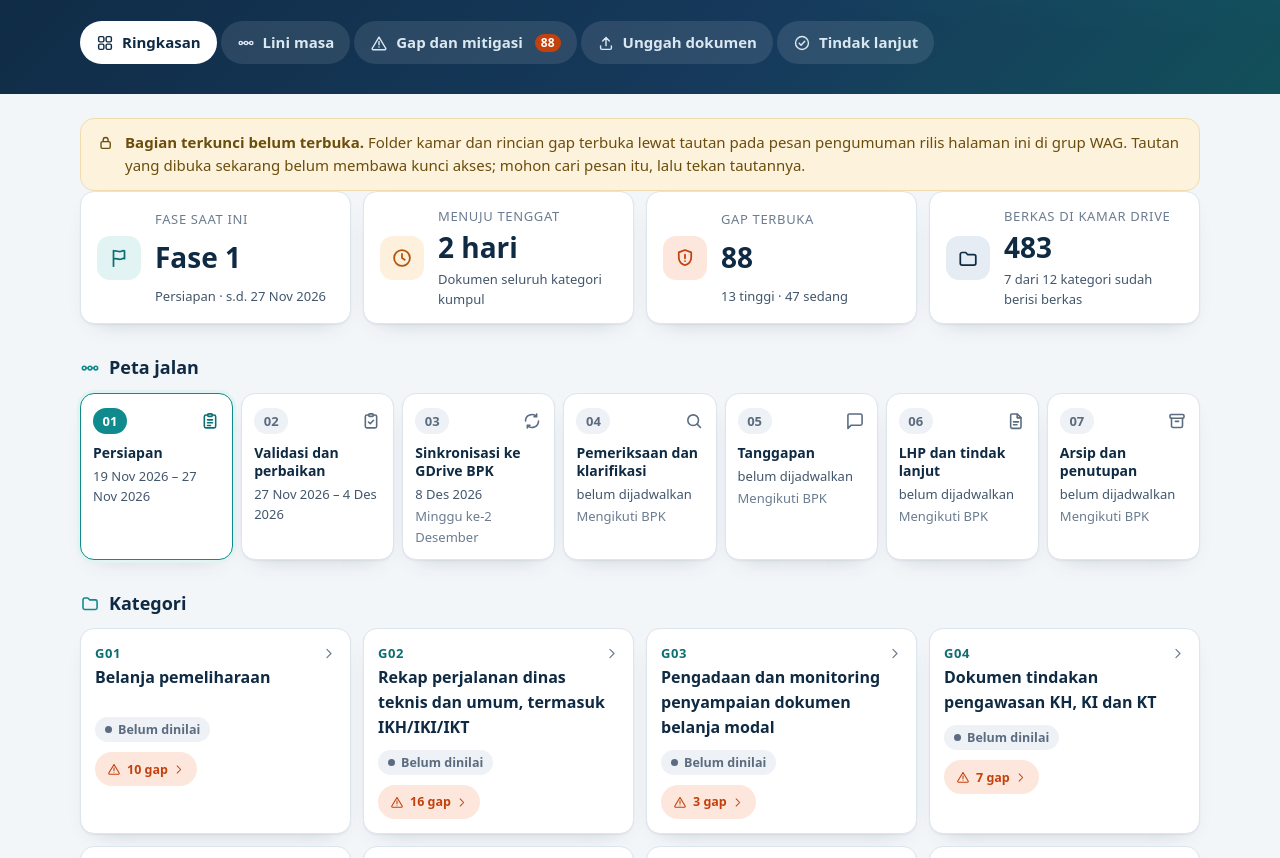
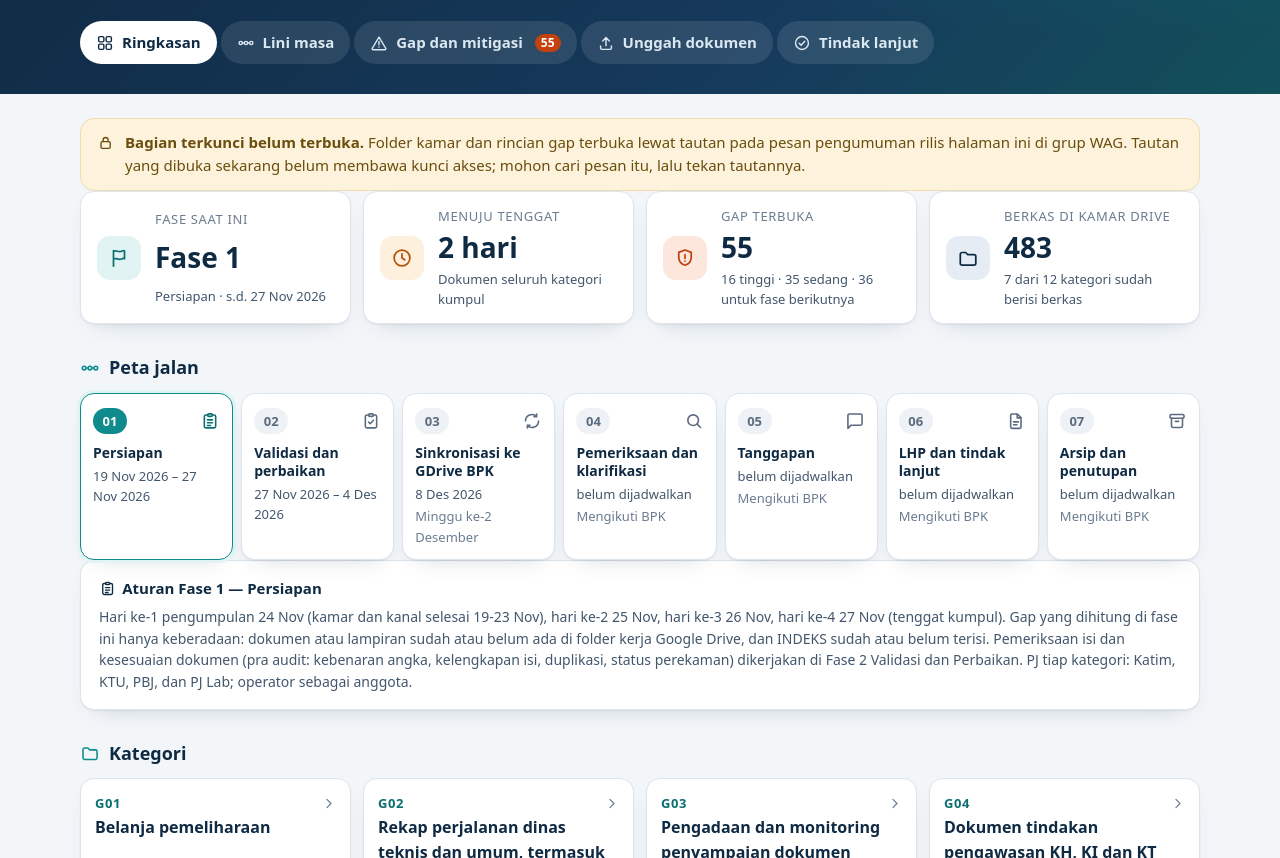
Before and after one commit to Slowlock35/pemeriksaan-bpk, a plain HTML site: page index.html in a window 1280 px wide. Shown: the part 129-987 px from the top of the page. Drawn offline with Linux system fonts and the light colour scheme.

Commit message:
Sinkronisasi rev 1411 - Rabu 25-11-2026 08.08 WITA

```diff
--- a/assets/inti.js
+++ b/assets/inti.js
@@ -18,7 +18,7 @@
   var KUNCI_SIMPAN = "halaman-bpk.tautan";   // tautan yang tersimpan di peramban setelah berhasil dibuka sekali
   /* Versi bentuk data yang dipahami skrip ini. Harus sama dengan page_modul.BENTUK (Python):
      peramban menyimpan skrip lama, dan skrip lama yang menerima data bentuk baru tampil kacau. */
-  var BENTUK = 4;
+  var BENTUK = 5;
   var TINGKAT = ["TINGGI", "SEDANG", "RENDAH", "PERLU_VERIFIKASI"];
   var BULAN = ["Jan", "Feb", "Mar", "Apr", "Mei", "Jun", "Jul", "Agu", "Sep", "Okt", "Nov", "Des"];
 
@@ -171,6 +171,19 @@
     return li;
   }
 
+  /* Aturan main fase yang sedang berjalan — teksnya dari kalender register (mis. batas fase
+     pengumpulan dokumen dan arti gapnya), bukan teks tetap di halaman. */
+  function aturanFase(f) {
+    if (!f || f.status !== "berjalan" || !f.ket) return null;
+    var k = el("div", "kartu kartu--lebar aturan-fase");
+    var h = el("strong", "aturan-fase__judul");
+    h.appendChild(ikon("daftar"));
+    h.appendChild(document.createTextNode("Aturan Fase " + f.no + " — " + f.nama));
+    k.appendChild(h);
+    k.appendChild(el("div", "aturan-fase__isi", f.ket));
+    return k;
+  }
+
   /* ---------- pembuka bagian terkunci ----------
    * Berkas: "BPKL" (4) · versi (1) · jumlah ulang PBKDF2 (4, big-endian) · garam (16) · iv (12) · isi terenkripsi. */
   function bukaKunci(token, buf) {
@@ -198,7 +211,7 @@
     keadaan: { data: null, linimasa: null, kunci: null },
     /* alat bantu untuk modul */
     el: el, ikon: ikon, ribuan: ribuan, tgl: tgl, label: label, judul: judul, kosong: kosong, sel: sel,
-    stikel: stikel, stikelTingkat: stikelTingkat, kartuFase: kartuFase, jumlahGap: jumlahGap,
+    stikel: stikel, stikelTingkat: stikelTingkat, kartuFase: kartuFase, aturanFase: aturanFase, jumlahGap: jumlahGap,
     rincianGap: rincianGap, namaKategori: namaKategori, nadaKesiapan: nadaKesiapan, teksDokumen: teksDokumen, pecahRingkasan: pecahRingkasan,
     tingkat: TINGKAT,
     daftar: function (m) { H.modul.push(m); return m; },
--- a/assets/modul/gap.js
+++ b/assets/modul/gap.js
@@ -14,6 +14,17 @@ Halaman.daftar({
     var buka = !!H.kunci("gap");
 
     p.appendChild(H.judul("Gap yang masih terbuka", "peringatan"));
+
+    /* gap fase berikutnya (isi dan eksekusi, pra audit) belum dikerjakan: hanya dihitung, tidak
+       dirinci — fase pengumpulan dokumen hanya mengukur keberadaan dokumen dan INDEKS */
+    var tunda = H.blok("gap").ditunda || {};
+    if (tunda.jumlah) {
+      var faseTunda = ((H.keadaan.linimasa || {}).fase || []).filter(function (f) { return f.no === tunda.fase; })[0];
+      var kartuTunda = H.el("div", "kartu kartu--lebar");
+      kartuTunda.appendChild(H.el("div", "bilah-hint", tunda.jumlah + " temuan isi dan eksekusi (pra audit) " +
+        "dikerjakan di Fase " + tunda.fase + (faseTunda ? " — " + faseTunda.nama : "") + "; belum dihitung di sini."));
+      p.appendChild(kartuTunda);
+    }
     if (!buka) {
       var ringkas = H.el("div", "kartu kartu--lebar");
       ringkas.appendChild(H.el("div", "gap__meta", "Total: " + H.jumlahGap(total) + " gap · " +
@@ -89,7 +100,7 @@ Halaman.daftar({
           isi.appendChild(atas);
           var bagian = g.untuk_tim ? H.pecahRingkasan(g.untuk_tim) : null;
           isi.appendChild(H.el("div", "gap__judul", bagian ? bagian.keadaan
-            : "Rincian temuan ini belum diringkas untuk tim; mohon disampaikan melalui PIC kategori " + H.namaKategori(g.kategori) + "."));
+            : "Rincian temuan ini belum diringkas untuk tim; mohon disampaikan melalui PJ kategori " + H.namaKategori(g.kategori) + "."));
           if (bagian && bagian.tindakan) isi.appendChild(H.el("div", "gap__tindakan", bagian.tindakan));
           if (g.diperbarui) isi.appendChild(H.el("div", "bilah-hint", "Diperbarui " + H.tgl(g.diperbarui)));
           li.appendChild(isi);
--- a/assets/modul/linimasa.js
+++ b/assets/modul/linimasa.js
@@ -9,8 +9,12 @@ Halaman.daftar({
   render: function (H, p) {
     p.appendChild(H.judul("Peta jalan tujuh fase", "jalur"));
     var ol = H.el("ol", "fase fase--rinci");
-    ((H.keadaan.linimasa || {}).fase || []).forEach(function (f) { ol.appendChild(H.kartuFase(f, true)); });
+    var daftarFase = (H.keadaan.linimasa || {}).fase || [];
+    daftarFase.forEach(function (f) { ol.appendChild(H.kartuFase(f, true)); });
     p.appendChild(ol);
+    /* aturan fase yang sedang berjalan — teks dari kalender register, bukan teks tetap halaman */
+    var aturan = H.aturanFase(daftarFase.filter(function (f) { return f.status === "berjalan"; })[0]);
+    if (aturan) p.appendChild(aturan);
 
     p.appendChild(H.judul("Kemajuan per kategori", "dasbor"));
     var dibaca = (H.blok("ringkasan").dokumen || {}).dibaca_dari_drive !== false;
--- a/assets/modul/ringkasan.js
+++ b/assets/modul/ringkasan.js
@@ -8,6 +8,7 @@ Halaman.daftar({
   render: function (H, p) {
     var d = H.blok("ringkasan");
     var fase = d.fase_aktif || {}, tenggat = d.tenggat_berikut || {}, gap = d.gap || {}, dok = d.dokumen || {};
+    var ditunda = (H.blok("gap").ditunda || {}).jumlah || 0;      // gap fase berikutnya: belum dikerjakan
 
     /* pintu masuk unggah: pengguna yang datang untuk mengunggah langsung tahu ke mana harus pergi.
        (Bila tombol folder belum terbuka, pita di atas halaman sudah menjelaskan caranya.) */
@@ -41,7 +42,7 @@ Halaman.daftar({
     kartu("jam", "amber", "Menuju tenggat", tenggat.hari != null ? tenggat.hari + " hari" : "—",
           tenggat.label || "tidak ada tenggat bertanggal");
     kartu("perisai", "merah", "Gap terbuka", String(H.jumlahGap(gap)),
-          (gap.TINGGI || 0) + " tinggi · " + (gap.SEDANG || 0) + " sedang");
+          (gap.TINGGI || 0) + " tinggi · " + (gap.SEDANG || 0) + " sedang" + (ditunda ? " · " + ditunda + " untuk fase berikutnya" : ""));
     kartu("map", "navy", "Berkas di kamar Drive", dok.dibaca_dari_drive === false ? "—" : String(dok.terunggah || 0),
           dok.dibaca_dari_drive === false ? "belum terbaca dari Drive"
             : (dok.kamar_berisi || 0) + " dari " + (dok.total_kategori || 0) + " kategori sudah berisi berkas");
@@ -51,6 +52,8 @@ Halaman.daftar({
     var ol = H.el("ol", "fase");
     ((H.keadaan.linimasa || {}).fase || []).forEach(function (f) { ol.appendChild(H.kartuFase(f, false)); });
     p.appendChild(ol);
+    var aturan = H.aturanFase(fase);       // aturan fase yang sedang berjalan (dari kalender)
+    if (aturan) p.appendChild(aturan);
 
     /* ubin kategori bisa diklik (permintaan pemilik 24 Nov): badan ubin membuka kartu kategori itu di tab
        Unggah dokumen; tombol "N gap" langsung ke tab Gap yang sudah tersaring ke kategori itu */
--- a/assets/modul/unggah.js
+++ b/assets/modul/unggah.js
@@ -1,6 +1,6 @@
 /* Modul Unggah dokumen — View.
  * Model terbuka: basis.kategori di data.json (kemajuan, tenggat).
- * Model terkunci (locked.bin -> modul.unggah): penanggung jawab, PIC bidang terkait, penelaah, dan
+ * Model terkunci (locked.bin -> modul.unggah): PJ (penanggung jawab), anggota, validator, dan
  * tombol folder Drive per kategori, serta tombol folder induk (kembali ke Google Drive). Tautan folder
  * hanya muncul sebagai tombol di sini dan di kepala halaman.
  * Jalur pengguna dibuat sesingkat mungkin: pilih kategorinya → tekan satu tombol → tiba di folder. */
@@ -119,9 +119,11 @@ Halaman.daftar({
       }
       baris("berkas", "Berkas di kamar", H.teksDokumen(dkk, dibaca));
       baris("kalender", "Tenggat", H.tgl(k.tenggat));
-      baris("orang", "Penanggung jawab", buka ? (x.penanggung_jawab || "belum ditetapkan") : "belum terbuka");
-      baris("tim", "PIC bidang terkait", buka ? ((x.pic_bidang || []).join(", ") || "belum dipetakan") : "belum terbuka");
-      baris("mata", "Menelaah", buka ? ((x.penelaah || []).join(", ") || "PPK") : "belum terbuka");
+      /* siapa mengerjakan apa: PJ (penanggung jawab), anggota/operator, validator checklist —
+         semuanya dari peta register (keputusan pemilik 25 Nov 2026: PIC diganti PJ) */
+      baris("orang", "PJ (penanggung jawab)", buka ? ((x.pj || []).join(", ") || "belum dipetakan") : "belum terbuka");
+      baris("tim", "Anggota dan operator", buka ? ((x.anggota || []).join(", ") || "belum dipetakan") : "belum terbuka");
+      baris("mata", "Validator checklist", buka ? ((x.validator || []).join(", ") || "PPK") : "belum terbuka");
       c.appendChild(dl);
       grid.appendChild(c);
     });
--- a/assets/style.css
+++ b/assets/style.css
@@ -224,6 +224,10 @@ main { margin-top: 24px; min-height: 60vh; }
 
 .fase--rinci li { padding: 16px 14px 14px; }
 .fase--rinci .fase__nama { font-size: 16px; }
+
+/* aturan fase yang sedang berjalan (teks dari kalender register) */
+.aturan-fase__judul { display: flex; align-items: center; gap: 6px; font-size: 15px; color: var(--navy); }
+.aturan-fase__isi { margin-top: 6px; font-size: 14px; line-height: 1.55; color: var(--tinta-2); }
 
 .fase li[data-status="berjalan"] { border-color: var(--teal); box-shadow: 0 0 0 3px var(--teal-lembut), var(--bayang); }
 .fase li[data-status="berjalan"] .fase__no { background: var(--teal); color: #fff; }
--- a/data.json
+++ b/data.json
@@ -1,10 +1,10 @@
 {
- "bentuk": 4,
- "revision": 1294,
+ "bentuk": 5,
+ "revision": 1411,
  "data": {
   "hari": "Rabu",
   "tanggal": "25-11-2026",
-  "jam": "07.02"
+  "jam": "08.08"
  },
  "basis": {
   "kategori": [
@@ -22,9 +22,9 @@
     "tenggat": "2026-11-27",
     "gap": {
      "TINGGI": 5,
-     "SEDANG": 4,
+     "SEDANG": 2,
      "RENDAH": 0,
-     "PERLU_VERIFIKASI": 1
+     "PERLU_VERIFIKASI": 0
     }
    },
    {
@@ -40,10 +40,10 @@
     },
     "tenggat": "2026-11-27",
     "gap": {
-     "TINGGI": 2,
-     "SEDANG": 7,
-     "RENDAH": 1,
-     "PERLU_VERIFIKASI": 6
+     "TINGGI": 4,
+     "SEDANG": 3,
+     "RENDAH": 0,
+     "PERLU_VERIFIKASI": 0
     }
    },
    {
@@ -59,7 +59,7 @@
     },
     "tenggat": "2026-11-27",
     "gap": {
-     "TINGGI": 1,
+     "TINGGI": 2,
      "SEDANG": 1,
      "RENDAH": 0,
      "PERLU_VERIFIKASI": 1
@@ -81,7 +81,7 @@
      "TINGGI": 1,
      "SEDANG": 5,
      "RENDAH": 0,
-     "PERLU_VERIFIKASI": 1
+     "PERLU_VERIFIKASI": 0
     }
    },
    {
@@ -119,7 +119,7 @@
      "TINGGI": 0,
      "SEDANG": 4,
      "RENDAH": 0,
-     "PERLU_VERIFIKASI": 2
+     "PERLU_VERIFIKASI": 1
     }
    },
    {
@@ -136,9 +136,9 @@
     "tenggat": "2026-11-27",
     "gap": {
      "TINGGI": 0,
-     "SEDANG": 5,
+     "SEDANG": 4,
      "RENDAH": 0,
-     "PERLU_VERIFIKASI": 3
+     "PERLU_VERIFIKASI": 1
     }
    },
    {
@@ -157,7 +157,7 @@
      "TINGGI": 0,
      "SEDANG": 3,
      "RENDAH": 0,
-     "PERLU_VERIFIKASI": 5
+     "PERLU_VERIFIKASI": 1
     }
    },
    {
@@ -176,7 +176,7 @@
      "TINGGI": 0,
      "SEDANG": 3,
      "RENDAH": 0,
-     "PERLU_VERIFIKASI": 2
+     "PERLU_VERIFIKASI": 0
     }
    },
    {
@@ -195,7 +195,7 @@
      "TINGGI": 0,
      "SEDANG": 4,
      "RENDAH": 0,
-     "PERLU_VERIFIKASI": 2
+     "PERLU_VERIFIKASI": 0
     }
    },
    {
@@ -212,9 +212,9 @@
     "tenggat": "2026-11-27",
     "gap": {
      "TINGGI": 4,
-     "SEDANG": 7,
+     "SEDANG": 2,
      "RENDAH": 0,
-     "PERLU_VERIFIKASI": 1
+     "PERLU_VERIFIKASI": 0
     }
    },
    {
@@ -233,7 +233,7 @@
      "TINGGI": 0,
      "SEDANG": 3,
      "RENDAH": 0,
-     "PERLU_VERIFIKASI": 3
+     "PERLU_VERIFIKASI": 0
     }
    }
   ]
@@ -243,7 +243,8 @@
    "fase_aktif": {
     "no": 1,
     "nama": "Persiapan",
-    "uraian": "infrastruktur dan dokumen",
+    "uraian": "pengumpulan dokumen permintaan BPK G01-G12",
+    "ket": "Hari ke-1 pengumpulan 24 Nov (kamar dan kanal selesai 19-23 Nov), hari ke-2 25 Nov, hari ke-3 26 Nov, hari ke-4 27 Nov (tenggat kumpul). Gap yang dihitung di fase ini hanya keberadaan: dokumen atau lampiran sudah atau belum ada di folder kerja Google Drive, dan INDEKS sudah atau belum terisi. Pemeriksaan isi dan kesesuaian dokumen (pra audit: kebenaran angka, kelengkapan isi, duplikasi, status perekaman) dikerjakan di Fase 2 Validasi dan Perbaikan. PJ tiap kategori: Katim, KTU, PBJ, dan PJ Lab; operator sebagai anggota.",
     "mulai": "2026-11-19",
     "selesai": "2026-11-27",
     "status": "berjalan",
@@ -255,10 +256,10 @@
     "label": "Dokumen seluruh kategori kumpul"
    },
    "gap": {
-    "TINGGI": 13,
-    "SEDANG": 47,
-    "RENDAH": 1,
-    "PERLU_VERIFIKASI": 27
+    "TINGGI": 16,
+    "SEDANG": 35,
+    "RENDAH": 0,
+    "PERLU_VERIFIKASI": 4
    },
    "dokumen": {
     "terunggah": 483,
@@ -269,77 +270,77 @@
   },
   "gap": {
    "total": {
-    "TINGGI": 13,
-    "SEDANG": 47,
-    "RENDAH": 1,
-    "PERLU_VERIFIKASI": 27
+    "TINGGI": 16,
+    "SEDANG": 35,
+    "RENDAH": 0,
+    "PERLU_VERIFIKASI": 4
    },
    "per_kategori": {
+    "G06": {
+     "TINGGI": 0,
+     "SEDANG": 4,
+     "RENDAH": 0,
+     "PERLU_VERIFIKASI": 1
+    },
+    "G07": {
+     "TINGGI": 0,
+     "SEDANG": 4,
+     "RENDAH": 0,
+     "PERLU_VERIFIKASI": 1
+    },
+    "G03": {
+     "TINGGI": 2,
+     "SEDANG": 1,
+     "RENDAH": 0,
+     "PERLU_VERIFIKASI": 1
+    },
     "G08": {
      "TINGGI": 0,
      "SEDANG": 3,
      "RENDAH": 0,
-     "PERLU_VERIFIKASI": 5
+     "PERLU_VERIFIKASI": 1
     },
     "G10": {
      "TINGGI": 0,
      "SEDANG": 4,
      "RENDAH": 0,
-     "PERLU_VERIFIKASI": 2
-    },
-    "G11": {
-     "TINGGI": 4,
-     "SEDANG": 7,
-     "RENDAH": 0,
-     "PERLU_VERIFIKASI": 1
-    },
-    "G06": {
-     "TINGGI": 0,
-     "SEDANG": 4,
-     "RENDAH": 0,
-     "PERLU_VERIFIKASI": 2
-    },
-    "G02": {
-     "TINGGI": 2,
-     "SEDANG": 7,
-     "RENDAH": 1,
-     "PERLU_VERIFIKASI": 6
+     "PERLU_VERIFIKASI": 0
     },
     "G04": {
      "TINGGI": 1,
      "SEDANG": 5,
      "RENDAH": 0,
-     "PERLU_VERIFIKASI": 1
-    },
-    "G07": {
-     "TINGGI": 0,
-     "SEDANG": 5,
-     "RENDAH": 0,
-     "PERLU_VERIFIKASI": 3
-    },
-    "G01": {
-     "TINGGI": 5,
-     "SEDANG": 4,
-     "RENDAH": 0,
-     "PERLU_VERIFIKASI": 1
+     "PERLU_VERIFIKASI": 0
     },
     "G12": {
      "TINGGI": 0,
      "SEDANG": 3,
      "RENDAH": 0,
-     "PERLU_VERIFIKASI": 3
+     "PERLU_VERIFIKASI": 0
     },
     "G09": {
      "TINGGI": 0,
      "SEDANG": 3,
      "RENDAH": 0,
-     "PERLU_VERIFIKASI": 2
+     "PERLU_VERIFIKASI": 0
     },
-    "G03": {
-     "TINGGI": 1,
-     "SEDANG": 1,
+    "G11": {
+     "TINGGI": 4,
+     "SEDANG": 2,
      "RENDAH": 0,
-     "PERLU_VERIFIKASI": 1
+     "PERLU_VERIFIKASI": 0
+    },
+    "G02": {
+     "TINGGI": 4,
+     "SEDANG": 3,
+     "RENDAH": 0,
+     "PERLU_VERIFIKASI": 0
+    },
+    "G01": {
+     "TINGGI": 5,
+     "SEDANG": 2,
+     "RENDAH": 0,
+     "PERLU_VERIFIKASI": 0
     },
     "LINTAS": {
      "TINGGI": 0,
@@ -347,6 +348,16 @@
      "RENDAH": 0,
      "PERLU_VERIFIKASI": 0
     }
+   },
+   "ditunda": {
+    "jumlah": 36,
+    "tingkat": {
+     "TINGGI": 0,
+     "SEDANG": 12,
+     "RENDAH": 1,
+     "PERLU_VERIFIKASI": 23
+    },
+    "fase": 2
    }
   },
   "unggah": {},
--- a/timeline.json
+++ b/timeline.json
@@ -1,11 +1,12 @@
 {
- "bentuk": 4,
- "revision": 1294,
+ "bentuk": 5,
+ "revision": 1411,
  "fase": [
   {
    "no": 1,
    "nama": "Persiapan",
-   "uraian": "infrastruktur dan dokumen",
+   "uraian": "pengumpulan dokumen permintaan BPK G01-G12",
+   "ket": "Hari ke-1 pengumpulan 24 Nov (kamar dan kanal selesai 19-23 Nov), hari ke-2 25 Nov, hari ke-3 26 Nov, hari ke-4 27 Nov (tenggat kumpul). Gap yang dihitung di fase ini hanya keberadaan: dokumen atau lampiran sudah atau belum ada di folder kerja Google Drive, dan INDEKS sudah atau belum terisi. Pemeriksaan isi dan kesesuaian dokumen (pra audit: kebenaran angka, kelengkapan isi, duplikasi, status perekaman) dikerjakan di Fase 2 Validasi dan Perbaikan. PJ tiap kategori: Katim, KTU, PBJ, dan PJ Lab; operator sebagai anggota.",
    "mulai": "2026-11-19",
    "selesai": "2026-11-27",
    "status": "berjalan",
@@ -14,7 +15,8 @@
   {
    "no": 2,
    "nama": "Validasi dan perbaikan",
-   "uraian": "penelaahan paket tiap kategori, perbaikan kekurangan, reviu pejabat",
+   "uraian": "penelaahan paket tiap kategori, pemeriksaan isi dan kesesuaian dokumen (pra audit), perbaikan kekurangan, reviu pejabat",
+   "ket": "Gap isi dan eksekusi yang ditunda dari Fase 1 dikerjakan di sini; validator checklist Dede, Sakir, dan Arrow untuk semua belanja 51, 52, 53.",
    "mulai": "2026-11-27",
    "selesai": "2026-12-04",
    "status": "direncanakan",
@@ -24,6 +26,7 @@
    "no": 3,
    "nama": "Sinkronisasi ke GDrive BPK",
    "uraian": "paket final tiap kategori disalin ke folder resmi BPK",
+   "ket": null,
    "mulai": "2026-12-08",
    "selesai": null,
    "status": "direncanakan",
@@ -33,6 +36,7 @@
    "no": 4,
    "nama": "Pemeriksaan dan klarifikasi",
    "uraian": "BPK menelaah dokumen, permintaan tambahan, klarifikasi",
+   "ket": null,
    "mulai": null,
    "selesai": null,
    "status": "belum_dijadwalkan",
@@ -42,6 +46,7 @@
    "no": 5,
    "nama": "Tanggapan",
    "uraian": "draf tanggapan atas temuan, paket, penyampaian",
+   "ket": null,
    "mulai": null,
    "selesai": null,
    "status": "belum_dijadwalkan",
@@ -51,6 +56,7 @@
    "no": 6,
    "nama": "LHP dan tindak lanjut",
    "uraian": "rekomendasi, aksi, verifikasi, penilaian BPK",
+   "ket": null,
    "mulai": null,
    "selesai": null,
    "status": "belum_dijadwalkan",
@@ -60,6 +66,7 @@
    "no": 7,
    "nama": "Arsip dan penutupan",
    "uraian": "paket akhir, isu tersisa, retensi, serah terima",
+   "ket": null,
    "mulai": null,
    "selesai": null,
    "status": "belum_dijadwalkan",
```
Also changed, not shown: 1 other file.
